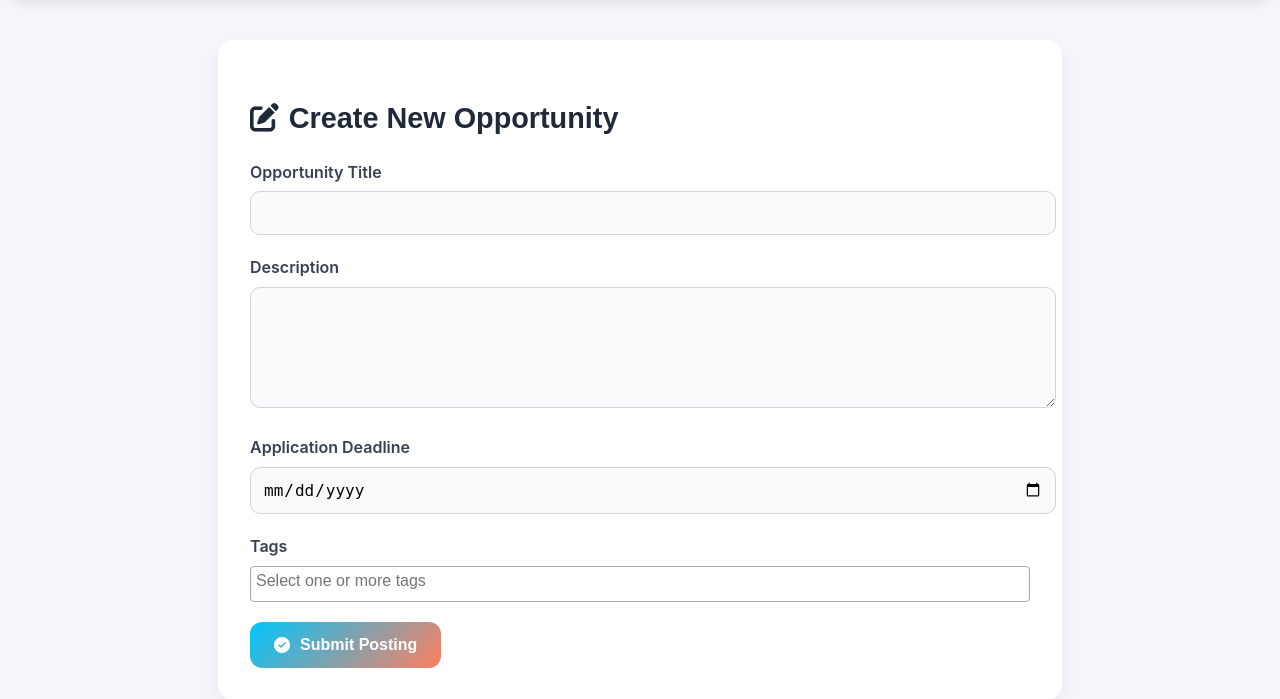
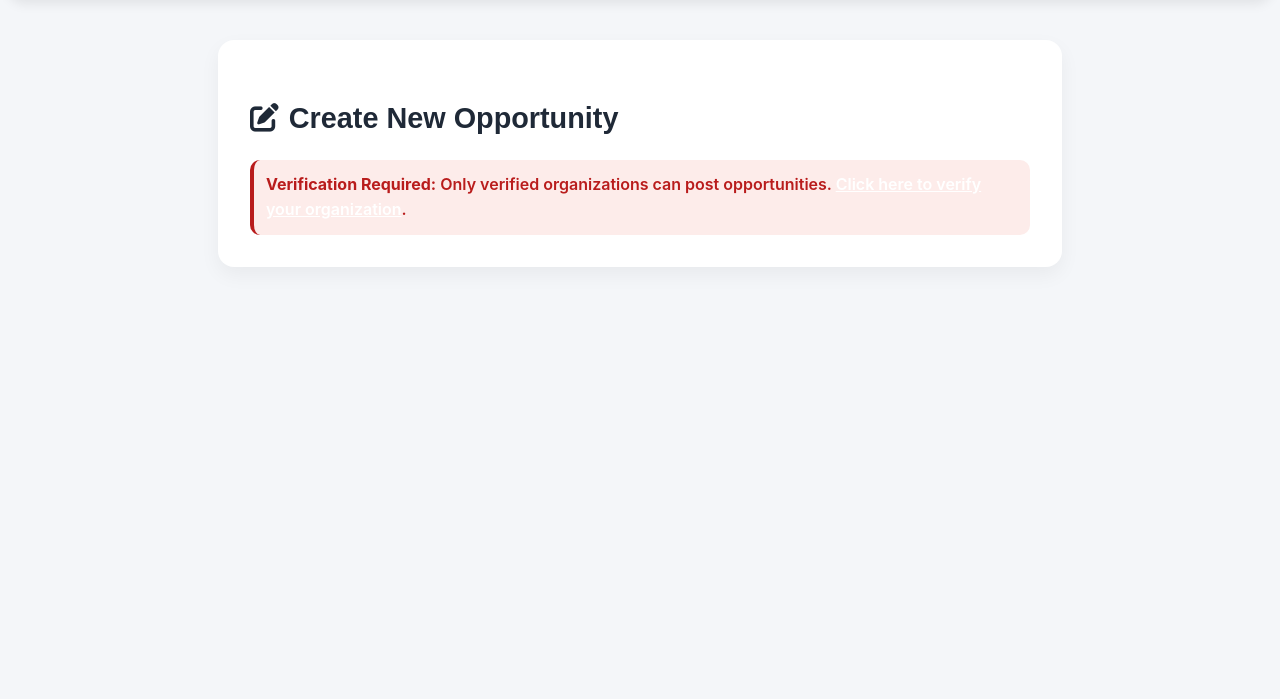
Before and after one commit to niccomalds/CSIT327-G7-CampusLink, a Django app: template MyLogin/templates/post_opportunity.html in a window 1280 px wide. Shown: the part 104-803 px from the top of the page. After the commit the page ends 339 px from the top, so only its background shows below. Run offline with Django 5.2, Linux system fonts and the light colour scheme; the template is opened without the code that fills it, so the values that code supplies are empty; some libraries are stand-ins or nearby versions.

Commit message:
Update post opportunity template

```diff
--- a/MyLogin/templates/post_opportunity.html
+++ b/MyLogin/templates/post_opportunity.html
@@ -81,6 +81,12 @@
       {% endfor %}
     {% endif %}
 
+    {% if not user.profile.is_verified_organization %}
+      <div class="feedback error">
+        <strong>Verification Required:</strong> Only verified organizations can post opportunities.
+        <a href="{% url 'submit_verification' %}" style="color: #fff; text-decoration: underline;">Click here to verify your organization</a>.
+      </div>
+    {% else %}
     <form method="POST">
   {% csrf_token %}
 
@@ -122,6 +128,7 @@
     <i class="fa-solid fa-circle-check"></i> Submit Posting
   </button>
 </form>
+  {% endif %}
 
   </div>
 
```
